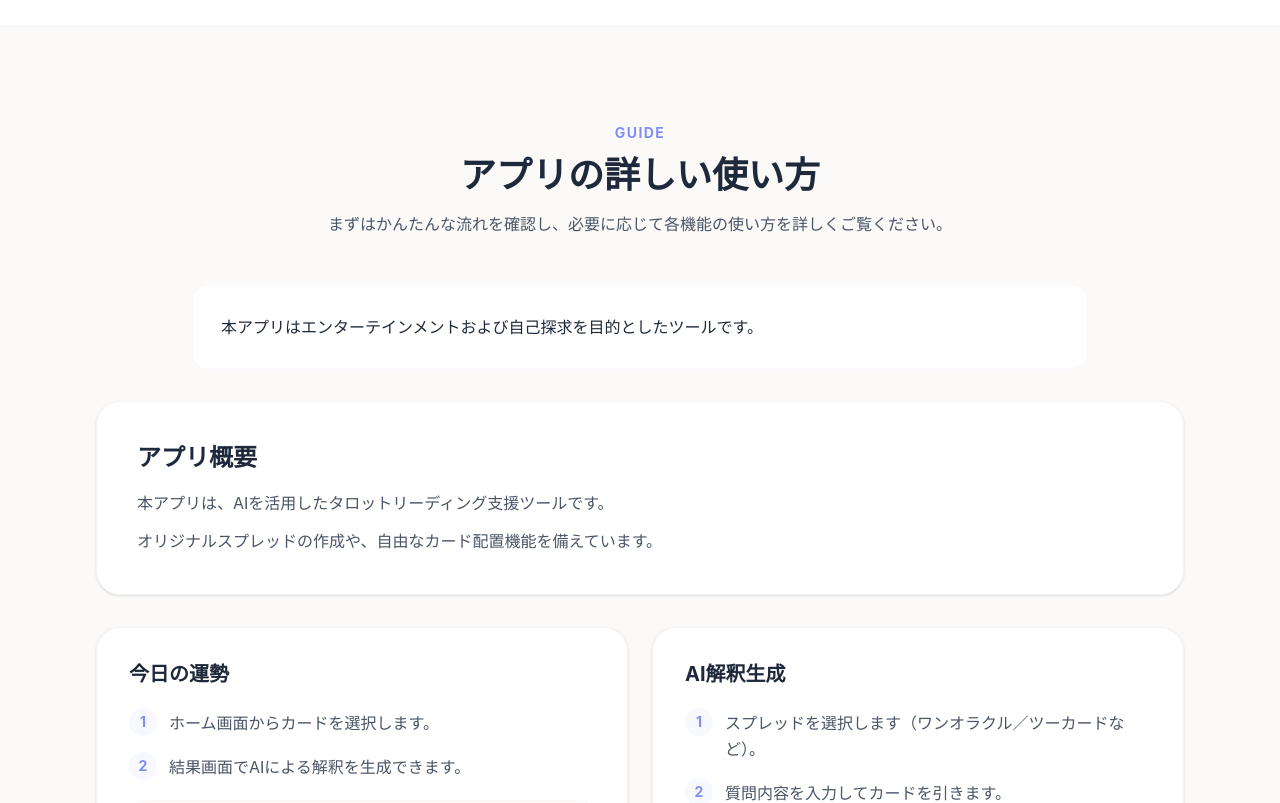
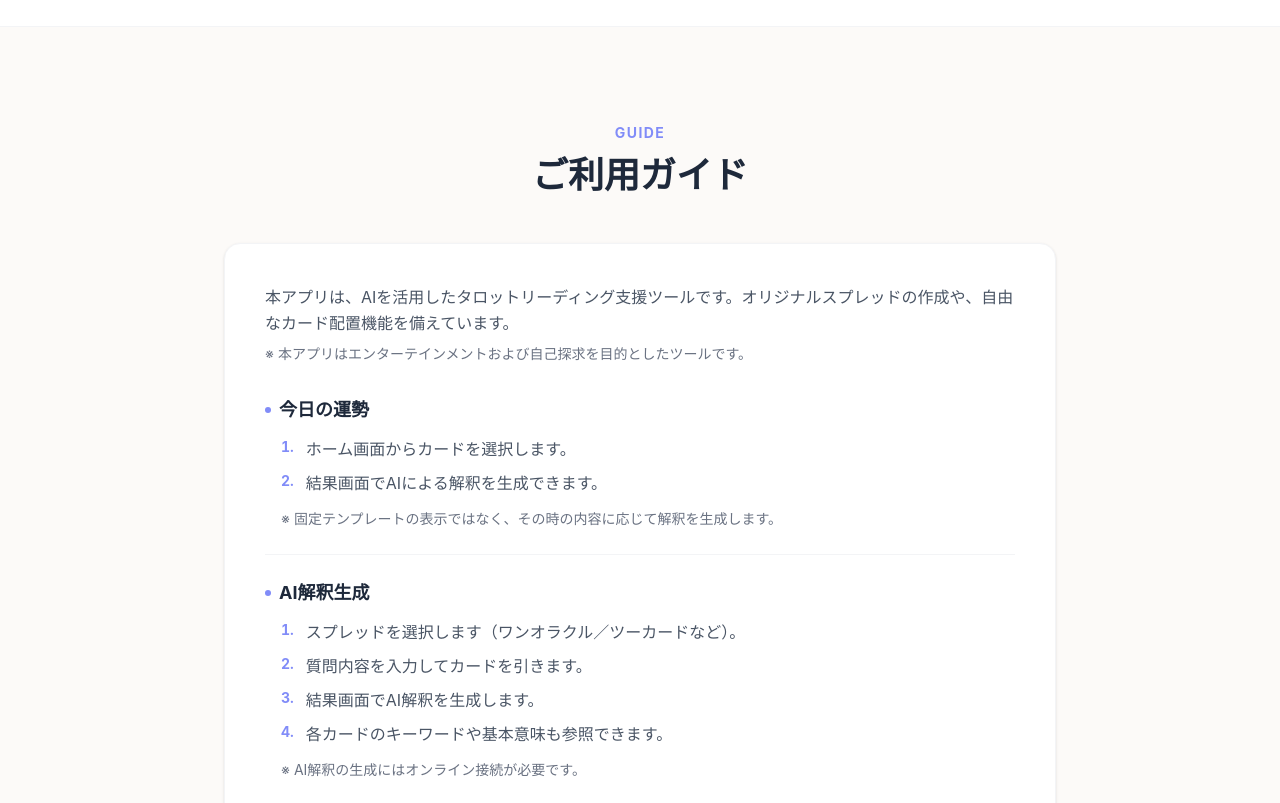
Before and after one commit to Iris233455/hontosozo, a React (Vite) app in the folder Nyanko-tarot/tarot-landing/: page / in a window 1280 px wide. Shown: the part 4440-5243 px from the top of the page. Built offline with nearby package versions, Linux system fonts and the light colour scheme; no server answers.

Commit message:
Simplify usage guide into single-card directory layout
Replace multi-card grid with a compact list inside one white card, using dividers between sections to match the rest of the landing page style.

Made-with: Cursor

```diff
--- a/Nyanko-tarot/tarot-landing/src/App.tsx
+++ b/Nyanko-tarot/tarot-landing/src/App.tsx
@@ -360,53 +360,41 @@ const App: FC = () => {
 
         {/* 機能別ガイド */}
         <section id="guide" className="py-24 bg-brand-cream/40 border-y border-gray-100">
-          <div className="max-w-6xl mx-auto px-4 sm:px-6 lg:px-8">
+          <div className="max-w-4xl mx-auto px-4 sm:px-6 lg:px-8">
             <div className="text-center mb-12">
               <h2 className="text-sm font-bold text-brand-lavender-dark tracking-widest uppercase mb-3">Guide</h2>
-              <h3 className="text-3xl md:text-4xl font-bold text-brand-navy mb-4">アプリの詳しい使い方</h3>
-              <p className="text-gray-600 max-w-3xl mx-auto leading-relaxed">
-                まずはかんたんな流れを確認し、必要に応じて各機能の使い方を詳しくご覧ください。
-              </p>
+              <h3 className="text-3xl md:text-4xl font-bold text-brand-navy">ご利用ガイド</h3>
             </div>
 
-            <div className="max-w-4xl mx-auto bg-white rounded-2xl border border-brand-lavender/20 p-6 md:p-7 mb-8">
-              <p className="text-sm md:text-base text-brand-navy font-medium leading-relaxed">
-                本アプリはエンターテインメントおよび自己探求を目的としたツールです。
+            <div className="bg-white rounded-2xl p-8 md:p-10 shadow-sm border border-gray-100">
+              <p className="text-gray-600 leading-relaxed mb-2">
+                本アプリは、AIを活用したタロットリーディング支援ツールです。オリジナルスプレッドの作成や、自由なカード配置機能を備えています。
               </p>
-            </div>
+              <p className="text-sm text-gray-500 mb-8">
+                ※ 本アプリはエンターテインメントおよび自己探求を目的としたツールです。
+              </p>
 
-            <div className="bg-white rounded-3xl p-8 md:p-10 shadow-sm border border-gray-100 mb-8">
-              <h4 className="text-2xl font-bold text-brand-navy mb-4">アプリ概要</h4>
-              <div className="space-y-3 text-gray-600 leading-relaxed">
-                <p>本アプリは、AIを活用したタロットリーディング支援ツールです。</p>
-                <p>オリジナルスプレッドの作成や、自由なカード配置機能を備えています。</p>
-              </div>
-            </div>
-
-            <div className="grid md:grid-cols-2 gap-6">
+              <div className="divide-y divide-gray-100">
                 {appUsageGuides.map((guide) => (
-                <div
-                  key={guide.title}
-                  className="bg-white rounded-3xl p-8 shadow-sm border border-gray-100"
-                >
-                  <h4 className="text-xl font-bold text-brand-navy mb-5">{guide.title}</h4>
-                  <ol className="space-y-4">
+                  <div key={guide.title} className="py-6 first:pt-0 last:pb-0">
+                    <h4 className="text-lg font-bold text-brand-navy mb-3 flex items-center gap-2">
+                      <span className="w-1.5 h-1.5 rounded-full bg-brand-lavender-dark flex-shrink-0" />
+                      {guide.title}
+                    </h4>
+                    <ol className="space-y-2 pl-4">
                       {guide.steps.map((step, idx) => (
-                      <li key={step} className="flex items-start gap-3">
-                        <span className="flex-shrink-0 w-7 h-7 rounded-full bg-brand-lavender/25 text-brand-lavender-dark text-sm font-bold flex items-center justify-center">
-                          {idx + 1}
-                        </span>
-                        <span className="text-gray-600 leading-relaxed pt-0.5">{step}</span>
+                        <li key={step} className="flex items-start gap-3 text-gray-600 leading-relaxed">
+                          <span className="flex-shrink-0 text-sm font-bold text-brand-lavender-dark tabular-nums mt-px">{idx + 1}.</span>
+                          <span>{step}</span>
                         </li>
                       ))}
                     </ol>
                     {guide.note ? (
-                    <p className="mt-5 text-sm text-brand-navy bg-brand-cream/70 rounded-2xl px-4 py-3 border border-brand-lavender/20 leading-relaxed">
-                      ※ {guide.note}
-                    </p>
+                      <p className="mt-3 pl-4 text-sm text-gray-500 leading-relaxed">※ {guide.note}</p>
                     ) : null}
                   </div>
                 ))}
+              </div>
             </div>
           </div>
         </section>
```
Lines whose indentation alone changed are shown as unchanged.
